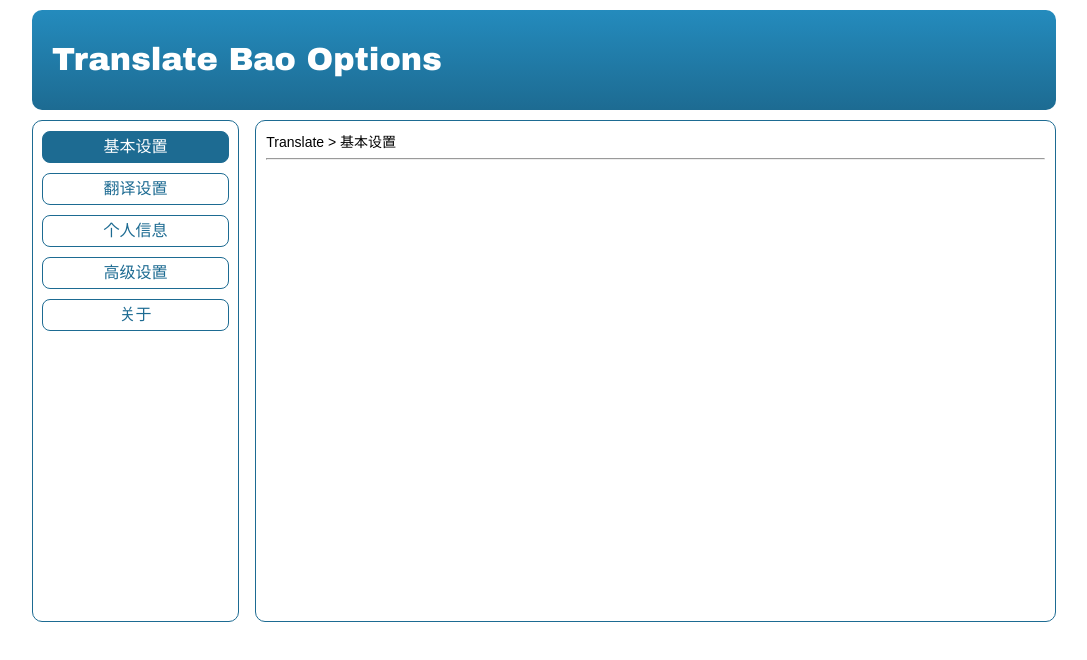
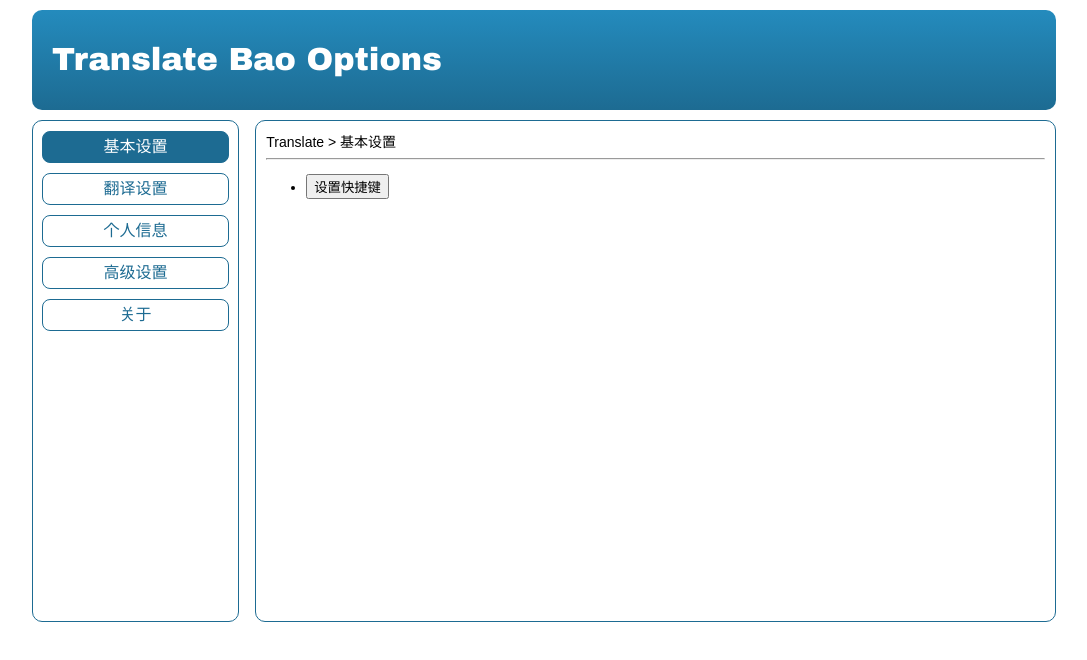
Before and after one commit to kenticny/TranslatorBao, a browser extension: page option.html in a window 1280 px wide. Shown: the whole page, without its empty margins (96-1183 px from the left). Drawn offline with Linux system fonts and the light colour scheme.

Commit message:
shortcuts

```diff
--- a/option.html
+++ b/option.html
@@ -16,18 +16,33 @@
     <article>
       <div class="main">
         <div> Translate > <span id="current-tag"></span><hr /></div>
+
+        <!-- 基本设置 -->
         <div class="context active" id="general-context">
+          <ul>
+            <li>
+              <button>设置快捷键</button>
+            </li>
+          </ul>
         </div>
+
+        <!-- 翻译设置 -->
         <div class="context" id="translate-context">
           <textarea class="licence"></textarea>
           <button id="validate-licence">验证</button>
           <span class="tip-message"></span>
         </div>
+
+        <!-- 个人信息 -->
         <div class="context" id="personal-context">Personal</div>
+
+        <!-- 高级设置 -->
         <div class="context" id="advanced-context">Advanced</div>
+
+        <!-- 关于 -->
         <div class="context" id="about-context">
           <h2>Translate Bao</h2>
-          <div><span id="version">版本号: 0.0.3</span><a id="author">from Kenticny</a></div>
+          <div><span id="version">版本号: 0.0.4</span><a id="author">from Kenticny</a></div>
           <div id="github"><a href="https://github.com/kenticny/TranslateBao">Fork me on GitHub</a></div>
         </div>
       </div>
```
Also changed, not shown: manifest.json. Lines whose indentation alone changed are shown as unchanged.
